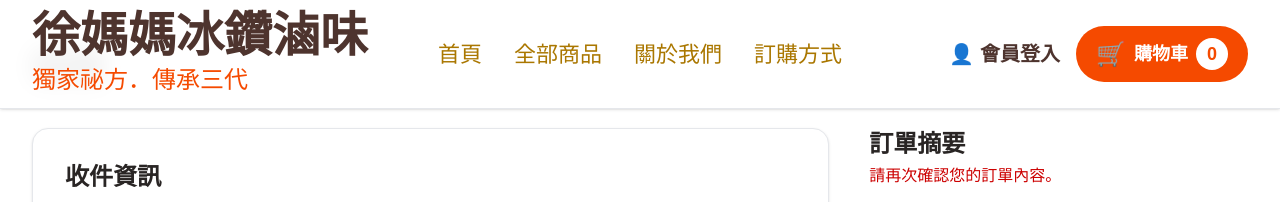
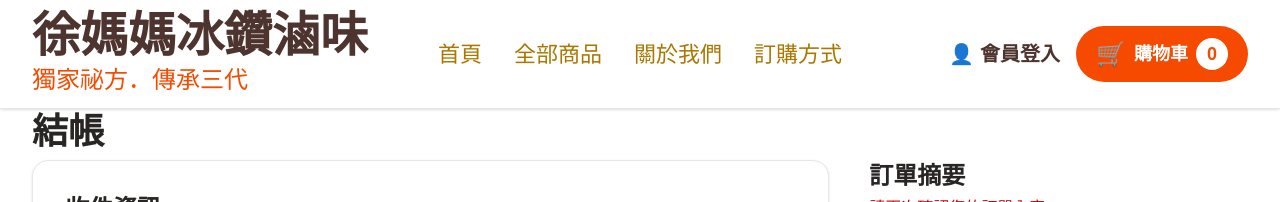
Before and after one commit to irene1728/hsumama, a Next.js app: page /checkout in a window 1280 px wide. Shown: the top 202 px of the page. Built offline with nearby package versions, Linux system fonts and the light colour scheme; no server answers; the database is empty.

Commit message:
結帳頁排版高度更新

```diff
--- a/app/(shop)/cart/components/CartSummary.tsx
+++ b/app/(shop)/cart/components/CartSummary.tsx
@@ -21,7 +21,7 @@
   );
 
   return (
-    <aside className="bg-white border border-gray-200 rounded-2xl shadow p-6 sticky top-28">
+    <aside className="bg-white border border-gray-200 rounded-2xl shadow p-4 sticky top-28">
       <h2 className="text-2xl font-bold text-stone-800">
         購物車摘要
       </h2>
--- a/app/(shop)/cart/page.tsx
+++ b/app/(shop)/cart/page.tsx
@@ -11,7 +11,7 @@
   const { cart } = useCart();
 
   return (
-    <main className="max-w-7xl mx-auto px-8 py-24">
+    <main className="max-w-7xl mx-auto px-8 py-22 md:py-28">
       <h1 className="text-4xl font-bold text-stone-800">
         購物車
       </h1>
--- a/app/(shop)/checkout/page.tsx
+++ b/app/(shop)/checkout/page.tsx
@@ -175,9 +175,9 @@
 }
 
   return (
-    <main className="max-w-7xl mx-auto px-8 py-12">
+    <main className="max-w-7xl mx-auto px-8 py-28">
 
-      <h1 className="text-4xl font-bold text-stone-800 mb-10">
+      <h1 className="text-4xl font-bold text-stone-800 mb-2">
         結帳
       </h1>
 
```
